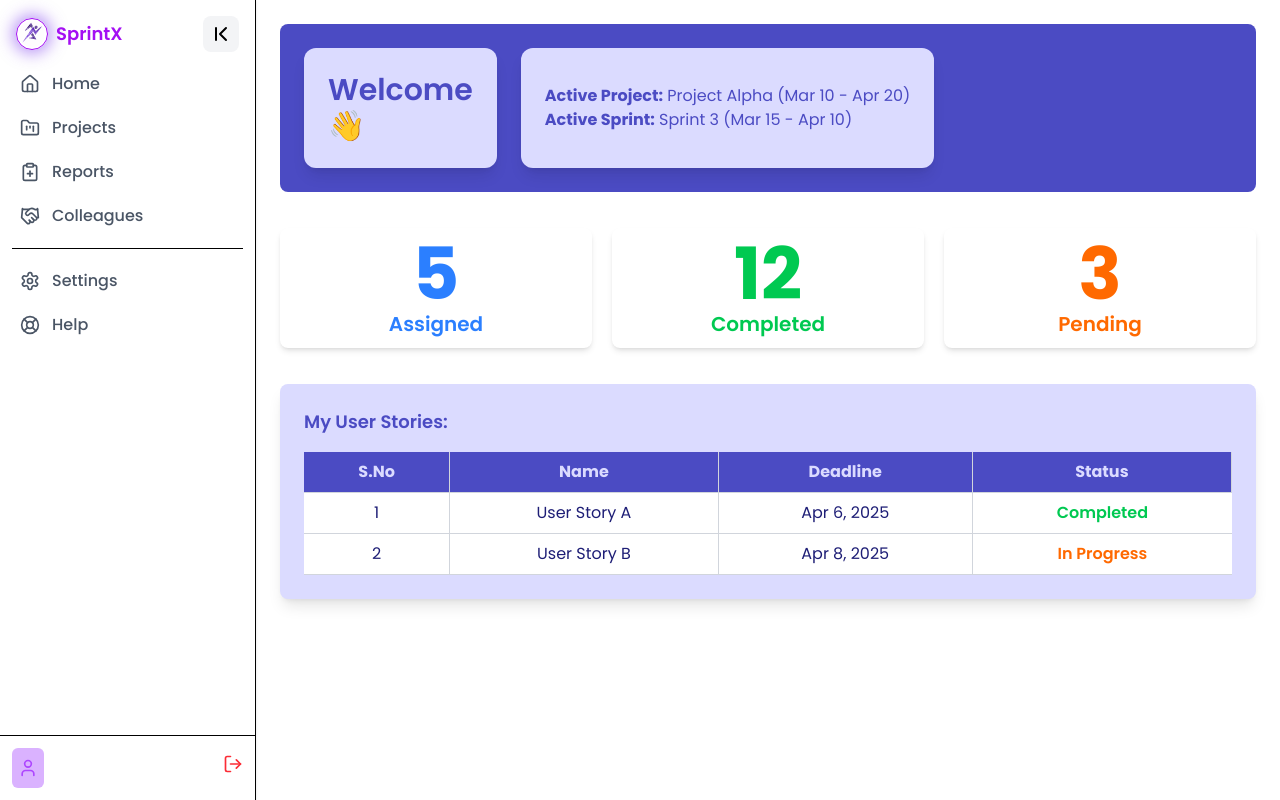
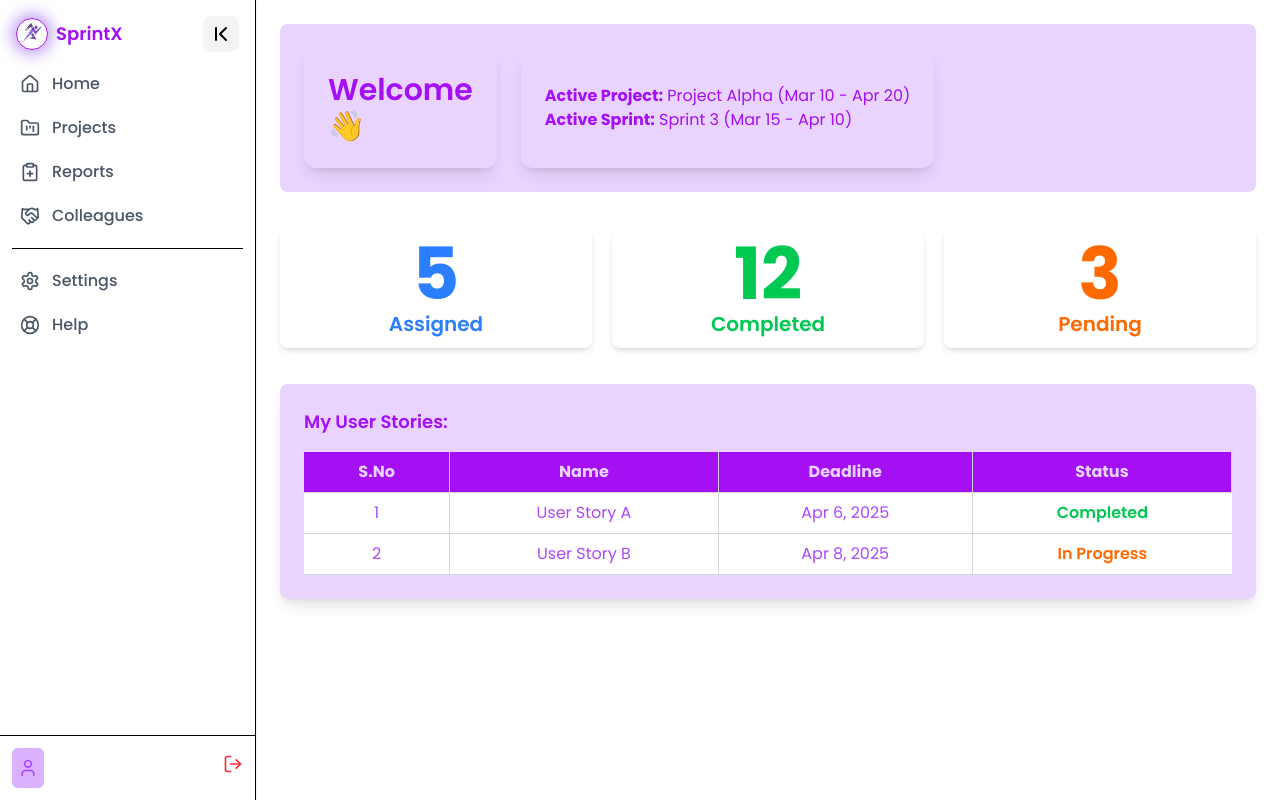
Before and after one commit to Sabarish-developer/SprintX, a React (Vite) app in the folder client/: page /home in a window 1280 px wide. Built offline with nearby package versions, Linux system fonts and the light colour scheme.

Commit message:
Improved Home

```diff
--- a/client/src/components/Home.jsx
+++ b/client/src/components/Home.jsx
@@ -35,20 +35,20 @@ const Home = () => {
 
   return (
     <div className="flex flex-col justify-between p-6">
-        <div className="flex flex-col lg:flex-row gap-6 p-6 bg-[#4b4bc3] border-0 rounded-lg">
+        <div className="flex flex-col lg:flex-row gap-6 p-6 bg-purple-200 border-0 rounded-lg">
           {/* Welcome Card */}
-          <div className="bg-[#dbdbff] p-3 lg:p-6 rounded-xl w-auto shadow-lg">
-            <h2 className="text-2xl lg:text-3xl font-semibold text-[#4b4bc3]">Welcome</h2>
-            <h3 className="text-2xl lg:text-3xl font-bold text-[#4b4bc3]">{localStorage.getItem("username")} 👋</h3>
+          <div className="bg-purple-200 p-3 lg:p-6 rounded-xl w-auto shadow-lg">
+            <h2 className="text-2xl lg:text-3xl font-semibold text-[#a40ff3]">Welcome</h2>
+            <h3 className="text-2xl lg:text-3xl font-bold text-[#a40ff3]">{localStorage.getItem("username")} 👋</h3>
           </div>
 
           {/* Inbox Card */}
-          <div className="bg-[#dbdbff] p-6 rounded-xl w-auto shadow-lg flex items-center">
+          <div className="bg-purple-200 p-6 rounded-xl w-auto shadow-lg flex items-center">
               <div>
-                <p className="text-[#4b4bc3] p-2 lg:p-0">
+                <p className="text-[#a40ff3] p-2 lg:p-0">
                   <strong>Active Project:</strong> {activeProject.name} ({activeProject.from} - {activeProject.to})
                 </p>
-                <p className="text-[#4b4bc3] p-2 lg:p-0">
+                <p className="text-[#a40ff3] p-2 lg:p-0">
                   <strong>Active Sprint:</strong> {activeSprint.name} ({activeSprint.from} - {activeSprint.to})
                 </p>
               </div>
@@ -73,24 +73,24 @@ const Home = () => {
     </div>
 
       {/* Table Section */}
-      <div className="mt-9 p-6 bg-[#dbdbff] border-0 rounded-lg shadow-lg">
-        <h3 className="text-lg font-semibold text-[#4b4bc3]">My {userRole === "ProductOwner" ? "Epics" : userRole === "ScrumMaster" ? "User Stories" : "Tasks"}:</h3>
+      <div className="mt-9 p-6 bg-purple-200 border-0 rounded-lg shadow-lg">
+        <h3 className="text-lg font-semibold text-[#a40ff3]">My {userRole === "ProductOwner" ? "Epics" : userRole === "ScrumMaster" ? "User Stories" : "Tasks"}:</h3>
         <div className="mt-4 overflow-x-auto">
           <table className="w-full border-separate border-spacing-0 border-0 rounded-lg">
             <thead>
-              <tr className="bg-[#4b4bc3]">
-                <th className="border-r border-b border-gray-300 text-[#dbdbff] px-4 py-2">S.No</th>
-                <th className="border-b border-r border-gray-300 text-[#dbdbff] px-4 py-2">Name</th>
-                <th className="border-b border-r border-gray-300 text-[#dbdbff] px-4 py-2">Deadline</th>
-                <th className="border-b border-r border-gray-300 text-[#dbdbff] px-4 py-2">Status</th>
+              <tr className="bg-[#a40ff3]">
+                <th className="border-r border-b border-gray-300 text-purple-200 px-4 py-2">S.No</th>
+                <th className="border-b border-r border-gray-300 text-purple-200 px-4 py-2">Name</th>
+                <th className="border-b border-r border-gray-300 text-purple-200 px-4 py-2">Deadline</th>
+                <th className="border-b border-r border-gray-300 text-purple-200 px-4 py-2">Status</th>
               </tr>
             </thead>
             <tbody>
               {listItems.map((item, idx) => (
                 <tr key={idx} className="bg-white text-center">
-                  <td className="border-b border-r border-gray-300 px-4 py-2 text-[#1e1e76]">{item.id}</td>
-                  <td className="border-b border-r border-gray-300 px-4 py-2 text-[#1e1e76]">{item.name}</td>
-                  <td className="border-b border-r border-gray-300 px-4 py-2 text-[#1e1e76]">{item.deadline}</td>
+                  <td className="border-b border-r border-gray-300 px-4 py-2 text-purple-500">{item.id}</td>
+                  <td className="border-b border-r border-gray-300 px-4 py-2 text-purple-500">{item.name}</td>
+                  <td className="border-b border-r border-gray-300 px-4 py-2 text-purple-500">{item.deadline}</td>
                   <td className={`border-b border-gray-300 px-4 py-2 font-semibold
                     ${item.status === "In Progress" ? "text-orange-500" :
                       item.status === "Completed" ? "text-green-500" :
```
